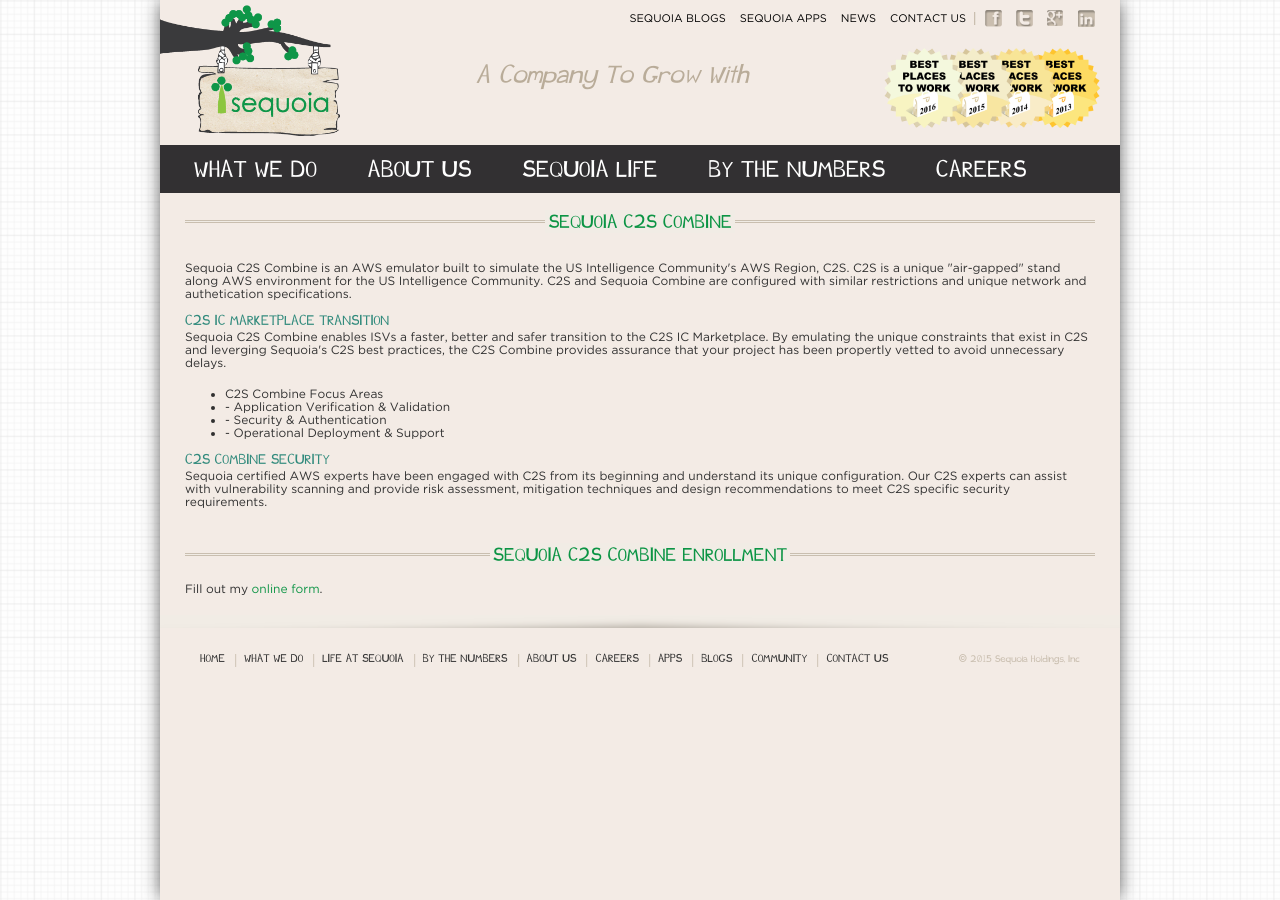
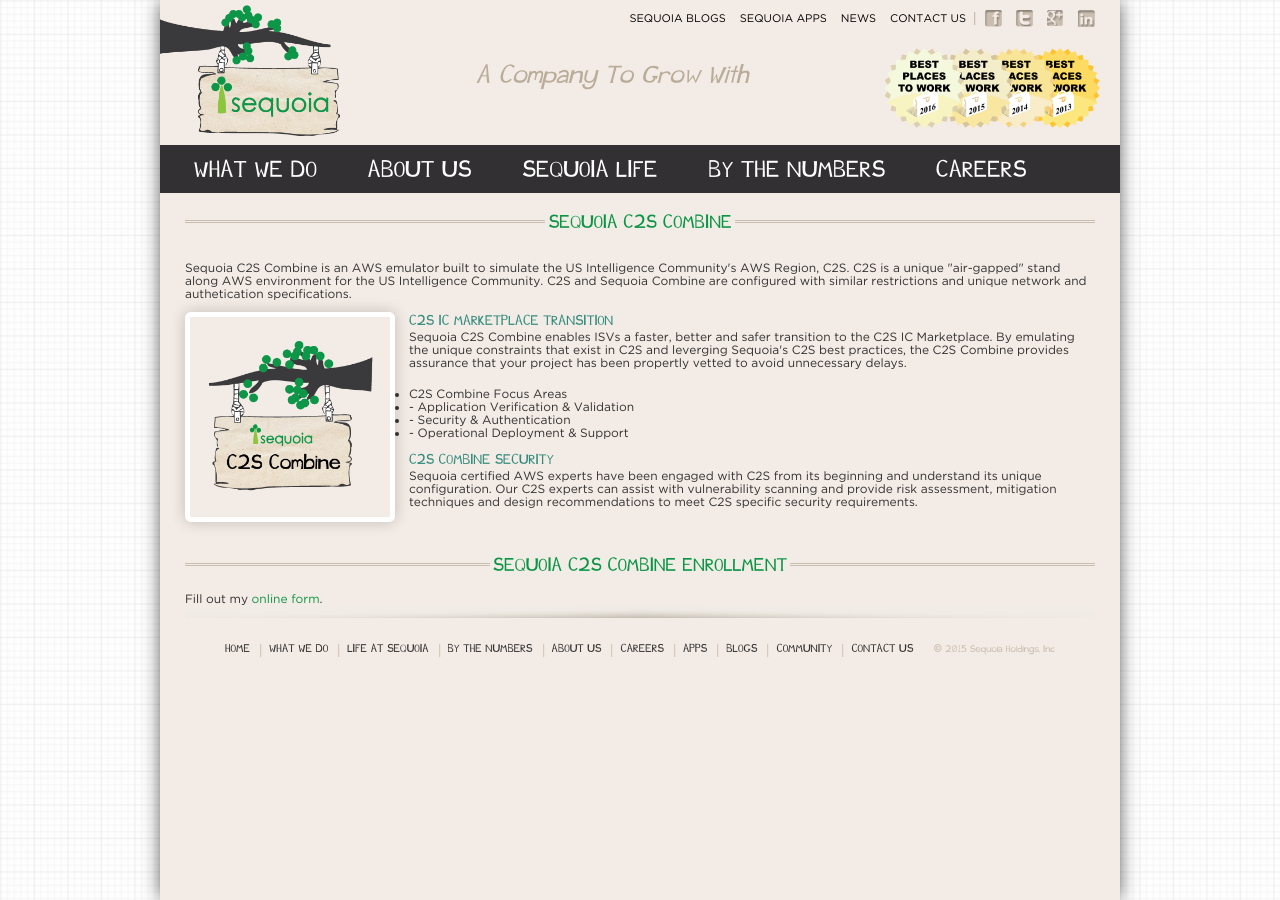
Before and after one commit to sequoiainc/www.sequoiainc.com, a Jekyll site: the page built from c2s/index.html, in a window 1280 px wide. Built offline with Jekyll 4.4.1, drawn with Linux system fonts in a browser that asks for light colours.

Commit message:
Update index.html

```diff
--- a/c2s/index.html
+++ b/c2s/index.html
@@ -8,6 +8,8 @@
   </div>
       <p>Sequoia C2S Combine is an AWS emulator built to simulate the US Intelligence Community's AWS Region, C2S.  C2S is a unique "air-gapped" stand along AWS environment for the US Intelligence Community.  C2S and Sequoia Combine are configured with similar restrictions and unique network and authetication specifications.</p>
   <div class="what_we_do-container">
+    <div class="team_sequoia-values_employees_wrap">
+        <img class="c2s_image" src="{{ site.baseurl }}/assets/images/C2s_Combine.png" alt="" width="200" height="217" />
 
     <div class="what_we_do-item">
       <h1 class="what_we_do-item_heading">C2S IC Marketplace Transition</h2>
```
